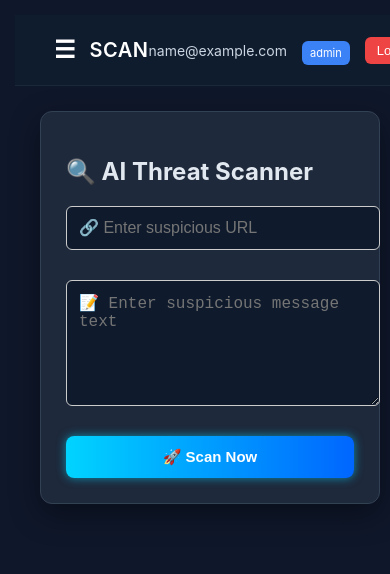
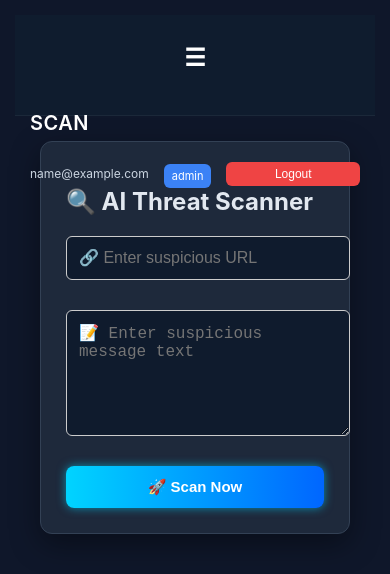
Before and after one commit to jayadithya24/phishguard, a React (Create React App) app in the folder client/: page /scan in a window 390 px wide. Shown: the top 574 px of the page. Built offline with nearby package versions, Linux system fonts and the light colour scheme; sample sign-in values are in the browser's storage.

Commit message:
Fix mobile header layout for logout button

```diff
--- a/client/src/App.css
+++ b/client/src/App.css
@@ -1183,3 +1183,29 @@
 .history-table {
   min-width: 700px;
 }
+/* ===== MOBILE HEADER FIX ===== */
+@media (max-width: 768px) {
+
+  .top-header {
+    flex-direction: column;
+    align-items: flex-start;
+    gap: 8px;
+    padding: 15px;
+  }
+
+  .header-right {
+    width: 100%;
+    display: flex;
+    justify-content: space-between;
+    align-items: center;
+  }
+
+  .user-email {
+    font-size: 12px;
+  }
+
+  .logout-btn {
+    padding: 5px 10px;
+    font-size: 12px;
+  }
+}
```
